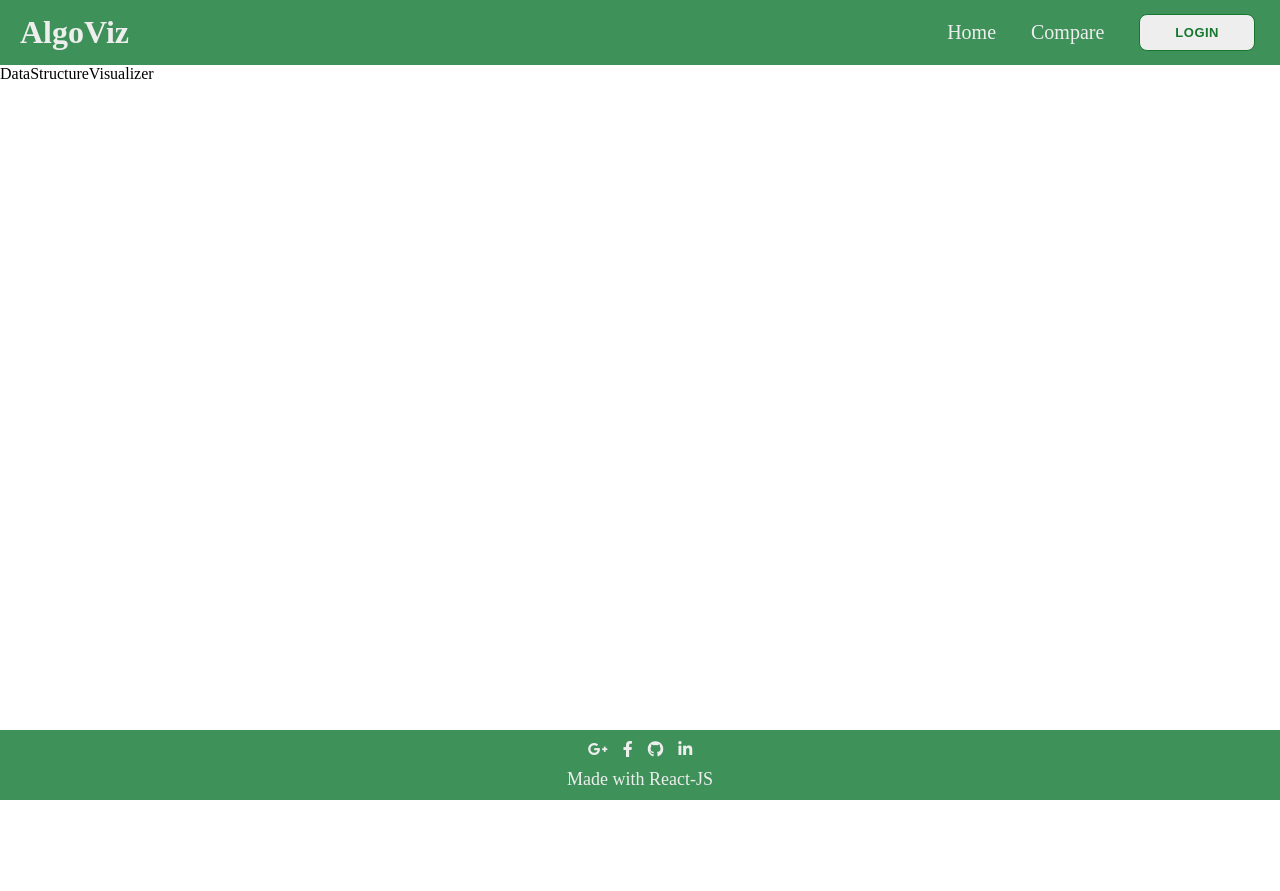
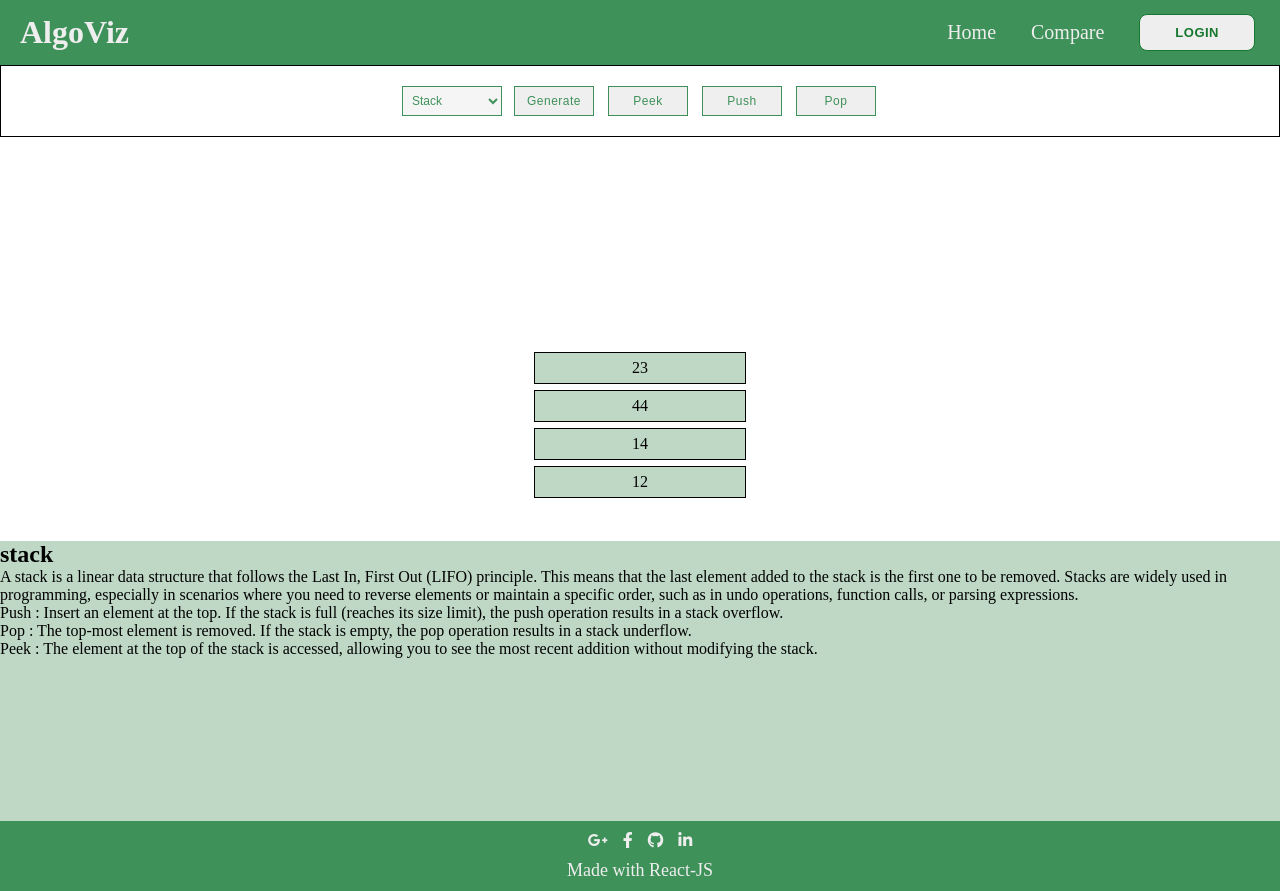
Before and after one commit to YeYintAungNaing/AlgoViz, a React (Vite) app: page /AlgoViz/dataStructureVisualizer in a window 1280 px wide. Before the commit the page ends 800 px from the top, so only its background shows below. Built offline with nearby package versions, Linux system fonts and the light colour scheme.

Commit message:
added data structure pages with stack, barely works

```diff
--- a/src/App.scss
+++ b/src/App.scss
@@ -83,6 +83,7 @@
     @media (max-width: 600px) {
         .navBar{
             height: 45px;
+            padding: 0px  10px;
 
             h1{
                 font-size: 20px;
@@ -98,7 +99,7 @@
 
                 .submit-button {
                     font-size: 12px;
-                    padding: 5px 15px;
+                    padding: 5px 10px;
                 }
             }
 
--- /dev/null
+++ b/src/pages/DataStructure/DataStructure.scss
@@ -0,0 +1,129 @@
+.DS-visualizer{
+    display: flex;
+    flex-direction: column;
+    flex-grow: 1;
+
+    .setting{
+        height: 70px;
+        border: 1px solid;
+        display: flex;
+        align-items: center;
+        justify-content: center;
+        flex-direction: row;
+
+        button{
+            width: 80px;
+            height: 30px;
+            font-size: 12px;
+            margin: 0 7px;
+            border: 1px solid;
+            color: rgb(63, 145, 90);
+            letter-spacing: 0.5px;
+            cursor: pointer;
+
+            &:hover {
+                background-color: #bed8c5;
+            }
+        }
+
+        .special-button{
+            background-color: rgb(63, 145, 90);
+            color: #eee;
+        }
+
+        .selectDS {
+            margin: 0px 5px;
+
+            select{
+                height: 30px;
+                border: 1px solid rgb(63, 145, 90);
+
+                width: 100px;
+                background-color: #f5f5f5;
+                color: rgb(63, 145, 90);
+                padding: 0px 5px;
+                font-size: 12px;
+                cursor: pointer;
+
+                &:hover {
+                    background-color: #bed8c5;
+                }
+            }
+        }
+   }
+
+    .algoInfo{
+        height: 34px;
+        display: flex;
+        align-items: center;
+        justify-content: center;
+    }
+
+    .interface {
+        height: 350px;
+        display: flex;
+        align-items: flex-end;
+        gap: 5px;
+        justify-content: center;
+
+        .stack-container {
+            width: 300px;
+            height: 310px;
+
+            display: flex;
+            flex-direction: column-reverse;
+            align-items: center;
+            margin-bottom: 20px;
+
+            .stack-element {
+                width: 70%;
+                height: 30px;
+                background-color: #bed8c5;
+                border: 1px solid #000;
+                margin:  3px 0;
+                display: flex;
+                align-items: center;
+                justify-content: center;
+                transition: transform 0.3s ease-in;
+            }
+
+            .stack-element.peeked{
+                background-color: aqua;
+            }
+
+            .stack-element.dropping-diagonal {
+                animation: drop-diagonal 0.6s ease-in-out forwards;
+              }
+
+              /* Diagonal drop from top left to stack */
+              @keyframes drop-diagonal {
+                from {
+                  transform: translate(-50px, -50px); /* Start from top left */
+                }
+                to {
+                  transform: translate(0, 0); /* Move to final position */
+                }
+              }
+
+              .stack-element.popping-diagonal {
+                animation: pop-diagonal 0.6s ease-in-out forwards;
+              }
+
+              @keyframes pop-diagonal {
+                from {
+                  transform: translate(0, 0); /* Start at final position */
+                }
+                to {
+                  transform: translate(-50px, -50px); /* End off-screen to top-left */
+                }
+              }
+          }
+    }
+
+
+    .explanation-container {
+        height: 280px;
+        margin-top: 20px;
+        background-color: #bed8c5;
+    }
+}
--- a/src/pages/DataStructure/DataStructureVisualizer.jsx
+++ b/src/pages/DataStructure/DataStructureVisualizer.jsx
@@ -1,8 +1,148 @@
+import { useState } from "react"
+import './DataStructure.scss'
 
 function DataStructureVisualizer() {
+
+  const [isAnimating, setIsAnimating] = useState(false)
+  const [currentDs, setCurrentDs] = useState('stack')
+  const [message, setMessage] = useState('')
+  const [numbers, setNumbers] = useState([12, 14, 44, 23])
+  const [tempElement, setTempElement] = useState(null)
+  const [poppedElement, setPoppedElement] = useState(null);
+  //const [explanation, setExplanation] = useState(null)
+  const MAX_STACK_SIZE = 8;
+
+
+  const stackExplanation = [
+    'A stack is a linear data structure that follows the Last In, First Out (LIFO) principle. This means that the last element added to the stack is the first one to be removed. Stacks are widely used in programming, especially in scenarios where you need to reverse elements or maintain a specific order, such as in undo operations, function calls, or parsing expressions.',
+    [
+      'Push : Insert an element at the top. If the stack is full (reaches its size limit), the push operation results in a stack overflow.',
+      'Pop : The top-most element is removed. If the stack is empty, the pop operation results in a stack underflow.',
+      'Peek : The element at the top of the stack is accessed, allowing you to see the most recent addition without modifying the stack.'
+    ]
+  ]
+
+
+
+  function generateNumbers(e) {
+    e.preventDefault()
+    let generatedNumbers = []
+    for (let i = 0; i < 4 ; i++) {
+      const randomNum = Math.floor(Math.random() * 95) + 5
+      generatedNumbers.push(randomNum)
+    }
+    setNumbers(generatedNumbers)
+  }
+
+  function handleDsChange(e) {
+    const value = e.target.value;
+    if (value === 'stack') {
+      setCurrentDs('stack')
+    }
+    else if (value === 'queuel') {
+      setCurrentDs('queue')
+    }
+  }
+
+  function sleep(ms) {
+    return new Promise(resolve => setTimeout(resolve, ms));
+  }
+
+  // console.log('re')
+
+  async function handlePeek(e) {
+    e.preventDefault()
+    setIsAnimating(true)
+    const lastIndex = numbers.length - 1
+    console.log(lastIndex)
+    document.getElementById(lastIndex).className = 'stack-element peeked'
+    await sleep(1000)
+    document.getElementById(lastIndex).className = 'stack-element'
+    setIsAnimating(false)
+  }
+
+  async function handlePush(e, newValue) {
+    e.preventDefault();
+    setIsAnimating(true)
+    if (numbers.length < MAX_STACK_SIZE) {
+      setTempElement(newValue);
+      await sleep(700);   // animation will play after setting a new tempEle
+      setNumbers([...numbers, newValue]);
+      setMessage(`${newValue} has been pushed to the stack`)
+      setTempElement(null);
+    }
+    else {
+      setMessage('Stack overflow: Maximum stack size reached');
+    }
+    setIsAnimating(false)
+  }
+
+  const handlePop = async (e) => {
+    e.preventDefault();
+    setIsAnimating(true)
+    if (numbers.length > 0) {
+      const poppedValue = numbers[numbers.length - 1];
+      setNumbers(numbers.slice(0, -1));
+      setPoppedElement(poppedValue);
+      await sleep(600);
+      setPoppedElement(null);
+      setMessage(`The last element, ${poppedValue}, has been removed to the stack`)
+    }
+    else {
+      setMessage('Stack underflow: No elements to pop');
+    }
+    setIsAnimating(false)
+  }
+
+
   return (
-    <div>DataStructureVisualizer</div>
-  )
+    <div className="DS-visualizer">
+      <div className="setting">
+        <div className='selectDS'>
+          <select disabled={isAnimating} onChange={handleDsChange}>
+            <option value="stack">Stack</option>
+            <option value="queue">queue</option>
+          </select>
+        </div>
+        <button disabled={isAnimating} onClick={generateNumbers}>Generate</button>
+        <button disabled={isAnimating} onClick={handlePeek}>Peek</button>
+        <button disabled={isAnimating} onClick={(e) => handlePush(e, prompt("Enter a value to push"))}>Push</button>
+        <button disabled={isAnimating} onClick={handlePop}>Pop</button>
+      </div>
+      <div className='algoInfo'><h3>{message}</h3></div>
+      <div className="interface">
+      <div className="stack-container">
+        {numbers.map((element, index) => (
+          <div key={index} id={index} className="stack-element">
+            {element}
+          </div>
+        ))}
+         {tempElement && (
+          <div className="stack-element dropping-diagonal">
+            {tempElement}
+          </div>
+        )}
+         {poppedElement && (
+          <div className="stack-element popping-diagonal">
+            {poppedElement}
+          </div>
+        )}
+      </div>
+      </div>
+      <div className="explanation-container">
+        <div className='explanation'>
+          <h2>{currentDs && currentDs}</h2>
+          <p>{stackExplanation[0]}</p>
+          {
+          stackExplanation[1].map((operation, i) => (
+            <div key={i}>{operation}</div>
+          ))
+          }
+        </div>
+      </div>
+    </div>
+    )
 }
 
+
 export default DataStructureVisualizer
```
